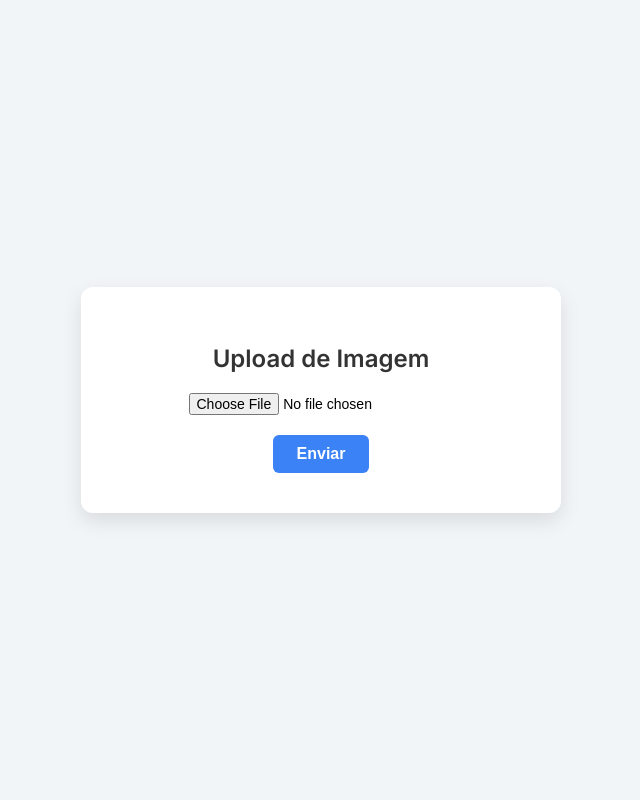
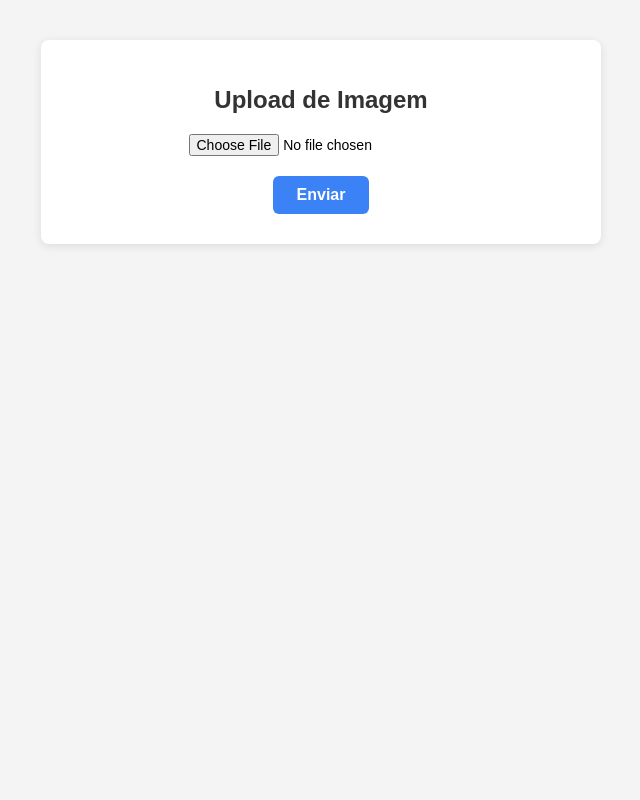
Before and after one commit to LuckyLee89/DeteccaoIA, a Flask app: page / in a window 1280 px wide. Shown: the whole page, without its empty margins (319-959 px from the left). Run offline with Flask 3, Linux system fonts and the light colour scheme; parts of the project's set-up code (start-up, migrations or seed data) failed here and were passed over.

Commit message:
html e css

```diff
--- /dev/null
+++ b/static/style.css
@@ -0,0 +1,53 @@
+body {
+  font-family: Arial, sans-serif;
+  background-color: #f4f4f4;
+  margin: 0;
+  padding: 40px;
+}
+
+.container {
+  background: white;
+  padding: 30px;
+  border-radius: 8px;
+  max-width: 500px;
+  margin: auto;
+  box-shadow: 0 2px 10px rgba(0, 0, 0, 0.1);
+  text-align: center;
+}
+
+h1 {
+  font-size: 24px;
+  margin-bottom: 20px;
+  color: #333;
+}
+
+input[type="file"] {
+  margin-bottom: 20px;
+  font-size: 14px;
+}
+
+button {
+  background: #3b82f6;
+  color: white;
+  border: none;
+  padding: 10px 24px;
+  border-radius: 6px;
+  cursor: pointer;
+  font-size: 16px;
+  font-weight: 600;
+}
+
+button:hover {
+  background: #2563eb;
+}
+
+.result {
+  margin-top: 20px;
+}
+
+img {
+  max-width: 100%;
+  margin-top: 10px;
+  border-radius: 8px;
+  border: 1px solid #ccc;
+}
--- a/templates/index.html
+++ b/templates/index.html
@@ -1,79 +1,22 @@
 <!DOCTYPE html>
 <html lang="pt-BR">
 <head>
-  <meta charset="UTF-8">
-  <title>Detecção Facial</title>
-  <link href="https://fonts.googleapis.com/css2?family=Inter:wght@400;600&display=swap" rel="stylesheet">
-  <style>
-    body {
-      font-family: 'Inter', sans-serif;
-      background: #f2f5f7;
-      display: flex;
-      justify-content: center;
-      align-items: center;
-      height: 100vh;
-      margin: 0;
-    }
-
-    .container {
-      background: #fff;
-      padding: 40px;
-      border-radius: 12px;
-      box-shadow: 0 8px 20px rgba(0,0,0,0.1);
-      text-align: center;
-      width: 100%;
-      max-width: 400px;
-    }
-
-    h1 {
-      font-size: 24px;
-      margin-bottom: 20px;
-      color: #333;
-    }
-
-    input[type="file"] {
-      margin-bottom: 20px;
-      font-size: 14px;
-    }
-
-    button {
-      background: #3b82f6;
-      color: white;
-      border: none;
-      padding: 10px 24px;
-      border-radius: 6px;
-      cursor: pointer;
-      font-size: 16px;
-      font-weight: 600;
-    }
-
-    button:hover {
-      background: #2563eb;
-    }
-
-    .result {
-      margin-top: 20px;
-    }
-
-    img {
-      max-width: 100%;
-      margin-top: 10px;
-      border-radius: 8px;
-      border: 1px solid #ccc;
-    }
-  </style>
+  <meta charset="UTF-8" />
+  <meta name="viewport" content="width=device-width, initial-scale=1.0" />
+  <title>Upload de Imagem</title>
+  <link rel="stylesheet" href="{{ url_for('static', filename='style.css') }}" />
 </head>
 <body>
   <div class="container">
     <h1>Upload de Imagem</h1>
     <form action="/" method="POST" enctype="multipart/form-data">
-      <input type="file" name="file" accept="image/*" required><br>
+      <input type="file" name="imagem" accept="image/*" required><br>
       <button type="submit">Enviar</button>
     </form>
 
     {% if result_img %}
     <div class="result">
-	    <h2>Imagem enviada com sucesso: {{ result_img }}</h2>
+      <h2>Imagem enviada com sucesso: {{ result_img }}</h2>
       <img src="/uploads/{{ result_img }}" width="300" alt="Imagem com detecção">
     </div>
     {% endif %}
```
